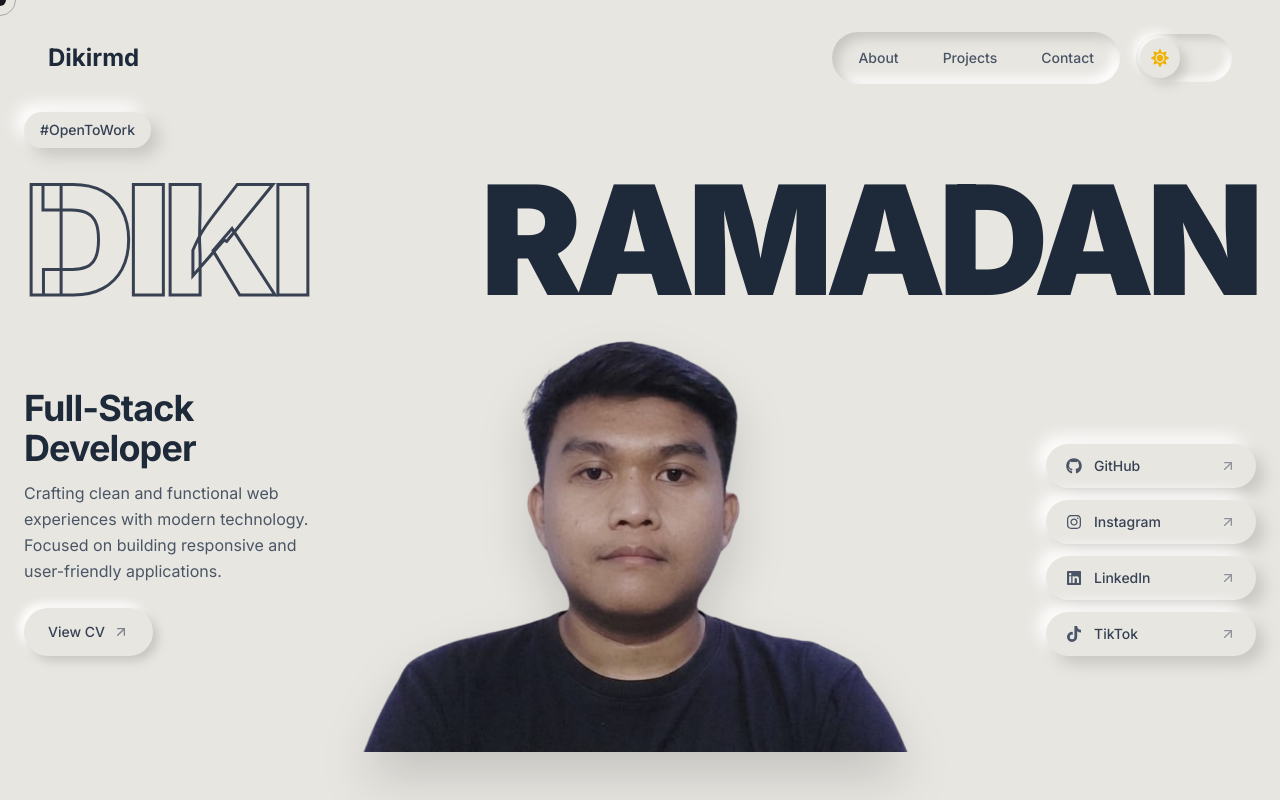
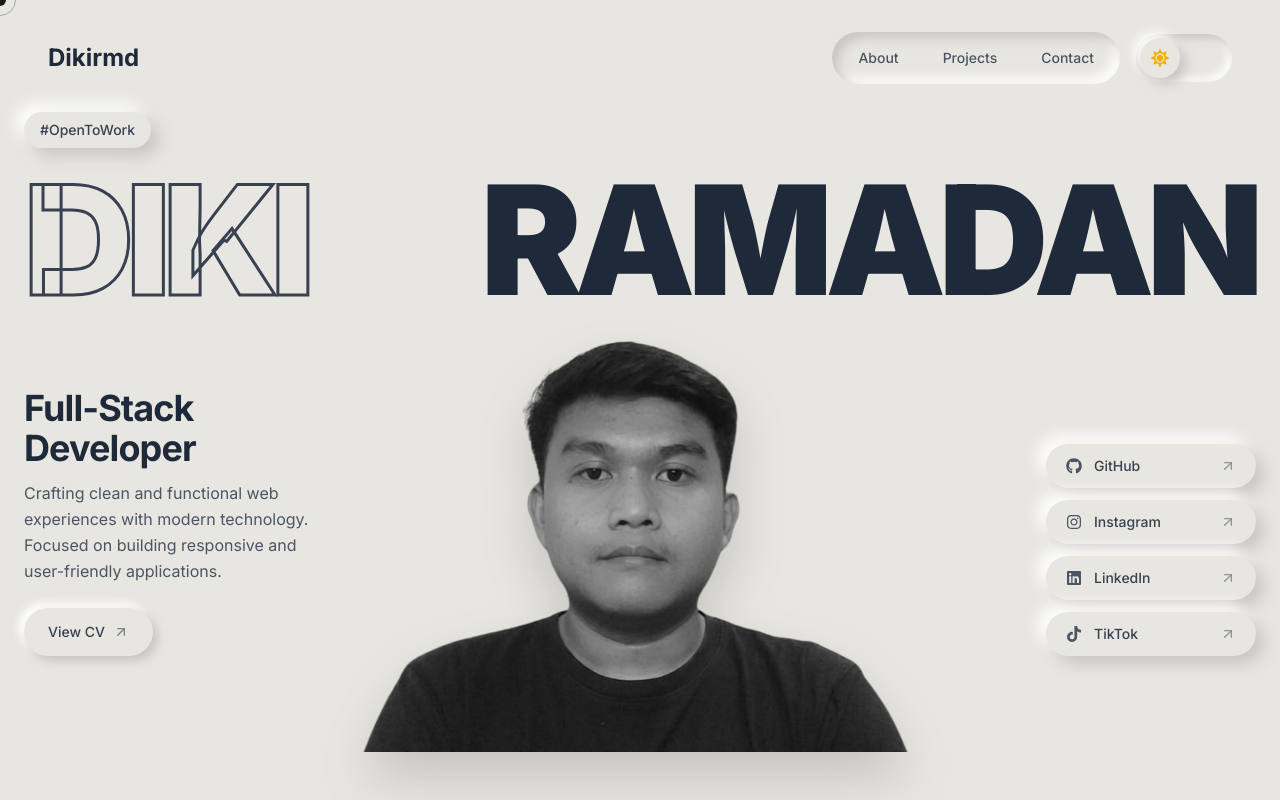
Before and after one commit to dikirmdn/dikirmd, a Next.js app: page / in a window 1280 px wide. Shown: the top 800 px of the page. Built offline with nearby package versions, Linux system fonts and the light colour scheme.

Commit message:
feat(ui): greyscale hero-img

```diff
--- a/src/components/Hero.tsx
+++ b/src/components/Hero.tsx
@@ -211,7 +211,7 @@ export default function Hero() {
             <img
               src="/hero-img.png"
               alt="Diki Ramadan"
-              className="w-[320px] sm:w-[420px] md:w-[500px] lg:w-[620px] xl:w-[720px] 2xl:w-[820px] max-w-none h-auto object-contain transition-transform duration-500 group-hover:scale-[1.02] drop-shadow-2xl"
+              className="w-[320px] sm:w-[420px] md:w-[500px] lg:w-[620px] xl:w-[720px] 2xl:w-[820px] max-w-none h-auto object-contain grayscale transition-transform duration-500 group-hover:scale-[1.02] drop-shadow-2xl"
             />
           </div>
         </div>
```
